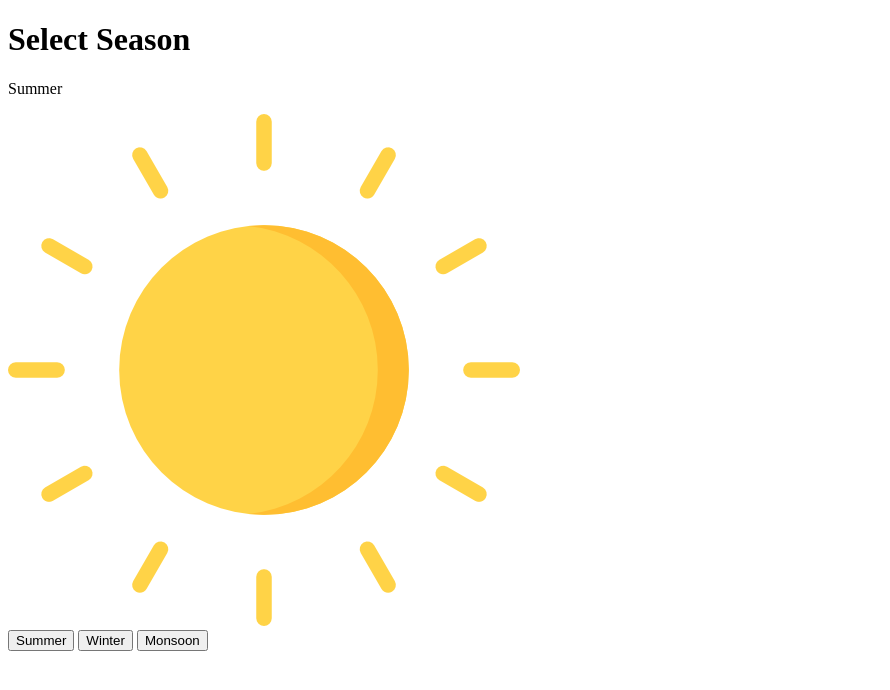
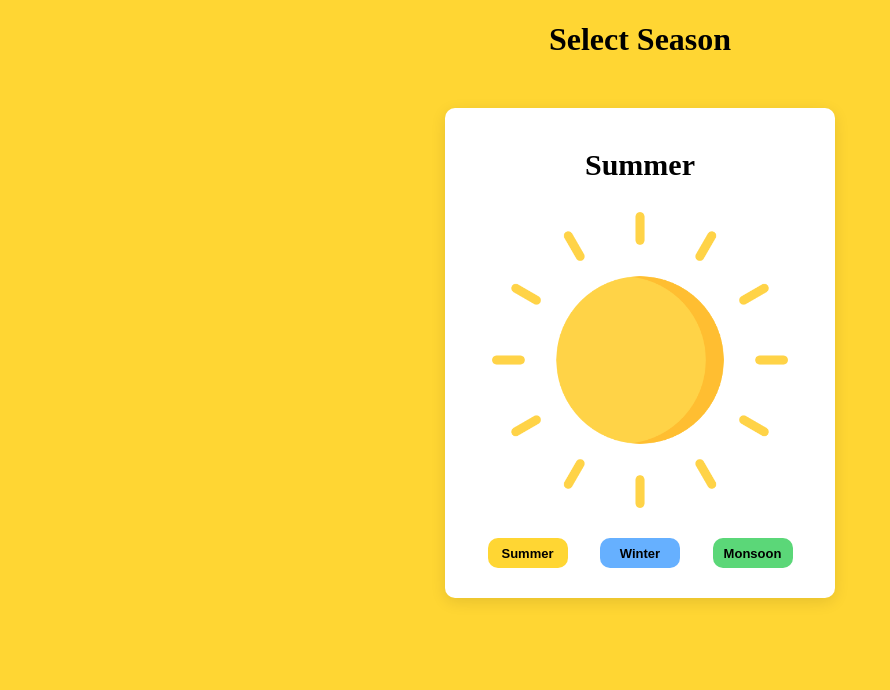
Before and after one commit to AbhiUgalmugale-29/Season-Toggler, a plain HTML site: page index.html in a window 1280 px wide. Shown: the whole page, without its empty margins (0-890 px from the left). Drawn offline with Linux system fonts and the light colour scheme.

Commit message:
Add css styling

```diff
--- a/index.html
+++ b/index.html
@@ -4,6 +4,7 @@
     <meta charset="UTF-8">
     <meta name="viewport" content="width=device-width, initial-scale=1.0">
     <title>Season Toggler</title>
+    <link rel="stylesheet" href="style.css">
 </head>
 <body id="body">
     <h1 class="heading">Select Season</h1>
@@ -18,5 +19,6 @@
         </div>
     </div>
 
+
 </body>
 </html>
--- /dev/null
+++ b/style.css
@@ -0,0 +1,72 @@
+#body {
+    background-color: #ffd633;
+    transition: background-color 0.5s ease;
+}
+
+.container {
+    background-color: #fff;
+    height: 470px;
+    width: 370px;
+    padding: 10px;
+    display: block;
+    margin: 50px auto;
+    border-radius: 10px;
+    box-shadow: 0 4px 15px rgba(0, 0, 0, 0.1);
+    transition: box-shadow 0.3s ease;
+}
+
+.container:hover {
+    box-shadow: 0 6px 20px rgba(0, 0, 0, 0.2);
+}
+
+.heading {
+    text-align: center;
+}
+
+#title{
+    text-align: center;
+    font-size: 30px;
+    font-weight: bold;
+}
+
+#seasonImage {
+    width: 80%;
+    display: block;
+    margin: 30px auto;
+    transition: transform 0.5s ease, opacity 0.5s ease;
+}
+
+.buttons {
+    display: flex;
+    justify-content: space-evenly;
+    margin-top: 20px;
+}
+
+.buttons button {
+    height: 30px;
+    width: 80px;
+    padding: 5px;
+    border: none;
+    border-radius: 10px;
+    font-size: 13px;
+    font-weight: 550;
+    transition: transform 0.3s ease, box-shadow 0.3s ease;
+    cursor: pointer;
+}
+
+.buttons button:hover {
+    transform: translateY(-3px);
+    box-shadow: 0 3px 10px rgba(0, 0, 0, 0.1);
+}
+
+.summerButton {
+    background-color: #ffd633;
+}
+
+.winterButton {
+    background-color: #66b0ff;
+}
+
+.monsoonButton {
+    background-color: #5bd778;
+}
```
